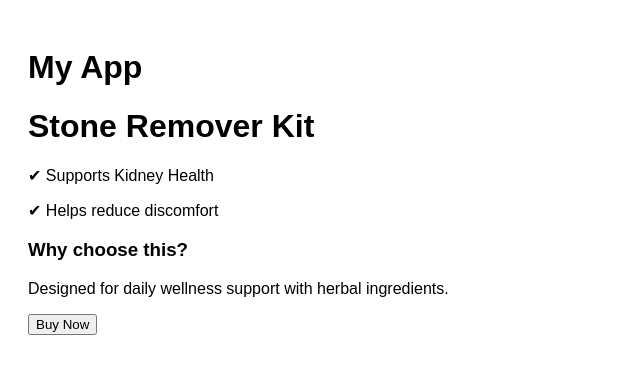
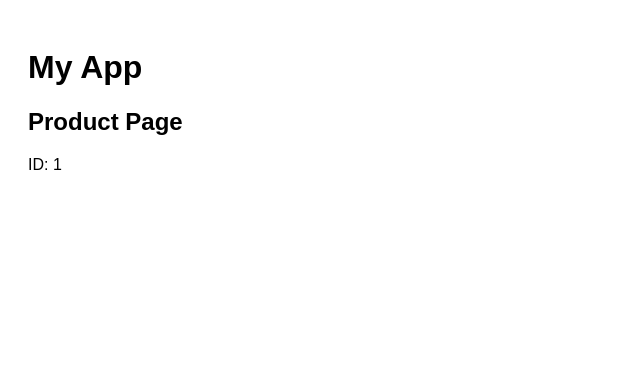
Before and after one commit to anshjaat-ui/DOCTOR, a Next.js app in the folder pharmacy-premium-v2/: page /product/1 in a window 1280 px wide. Shown: the top 374 px of the page, without its empty margins (0-640 px from the left). Built offline with nearby package versions, Linux system fonts and the light colour scheme.

Commit message:
Refactor Product component to accept params

```diff
--- a/pharmacy-premium-v2/app/product/[id]/page.jsx
+++ b/pharmacy-premium-v2/app/product/[id]/page.jsx
@@ -1,23 +1,8 @@
-export default function Product() {
+export default function Product({ params }) {
   return (
-    <div className="p-6 font-sans">
-      <h1 className="text-2xl font-bold">Stone Remover Kit</h1>
-
-      <div className="mt-4 space-y-2">
-        <p>✔ Supports Kidney Health</p>
-        <p>✔ Helps reduce discomfort</p>
-      </div>
-
-      <div className="mt-6 bg-gray-100 p-4 rounded-lg">
-        <h3 className="font-semibold">Why choose this?</h3>
-        <p className="text-gray-600">
-          Designed for daily wellness support with herbal ingredients.
-        </p>
-      </div>
-
-      <button className="fixed bottom-0 left-0 w-full bg-green-700 text-white py-4">
-        Buy Now
-      </button>
+    <div>
+      <h2>Product Page</h2>
+      <p>ID: {params.id}</p>
     </div>
   );
 }
```
